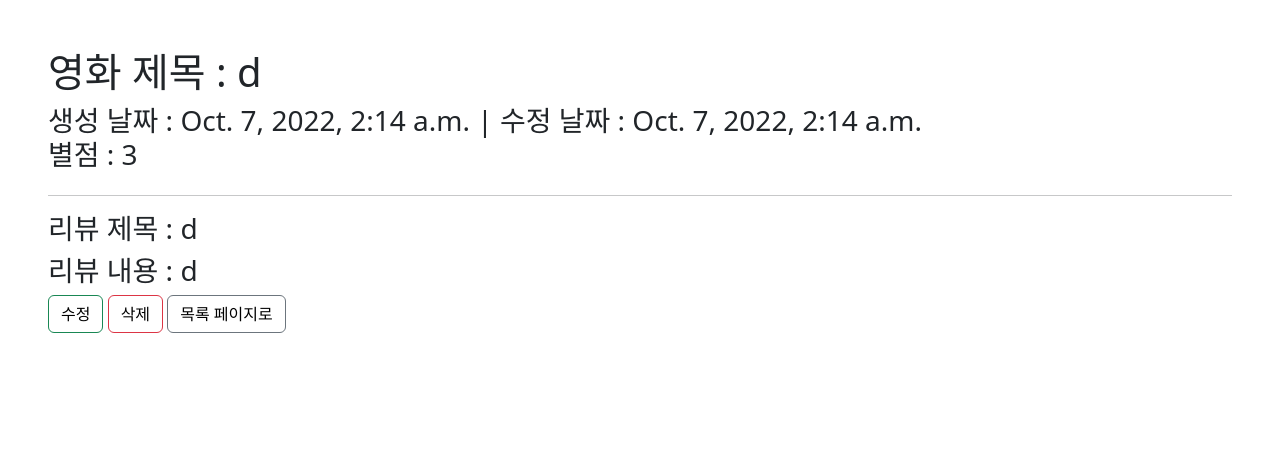
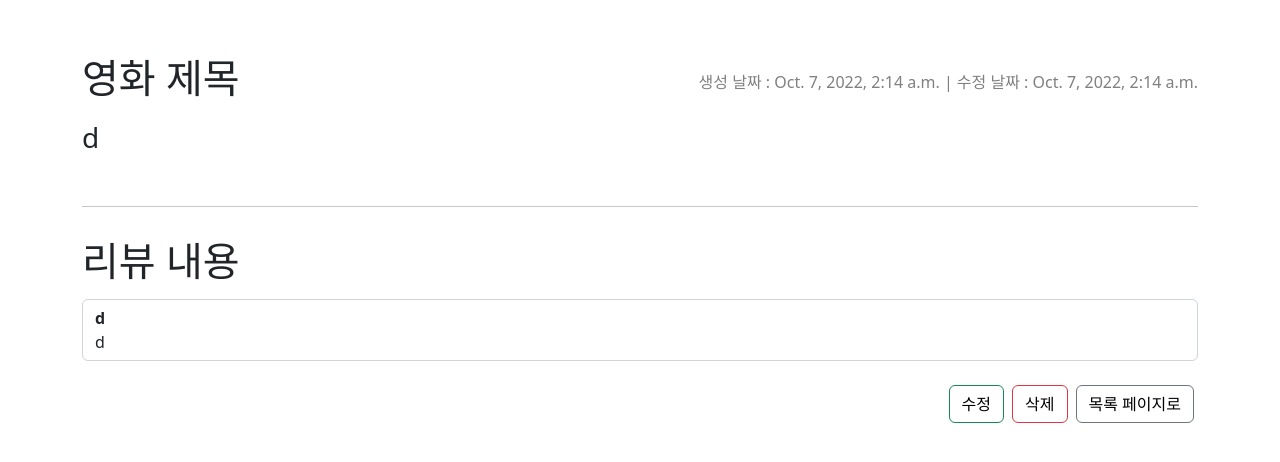
Before and after one commit to min486/pair_2, a Django app: page /3/ in a window 1280 px wide. Shown: the part 56-518 px from the top of the page. Run offline with Django 3.2, Linux system fonts and the light colour scheme; data comes from the database, SQL or seed files in the repository.

Commit message:
m9 detail

```diff
--- a/movies/templates/movies/detail.html
+++ b/movies/templates/movies/detail.html
@@ -3,30 +3,35 @@
 {% load static %}
 
 {% block content %}
-<div clas="container" style="display:flex; flex-direction:column; padding:3rem;">
-  <div>
-    <h1>영화 제목 : {{review.movie_name}}</h1>
+  <div class="container my-5">
+    <form>
+      <div class="d-flex justify-content-between">
+        <div class="">
+          <label class="form-label fs-1">영화 제목</label>
         </div>
-  <div>
-    <h3 style="margin:0;">생성 날짜 : {{review.created_at }} | 수정 날짜 : {{ review.updated_at }}</h3>
+        <div class="d-flex" style="align-items: center; color: gray;">
+          <p style="margin:0;">생성 날짜 : {{review.created_at }} | 수정 날짜 : {{ review.updated_at }}</p>
         </div>
-  <div>
-    <h3>별점 : {{review.grade}}</h3>
       </div>
-  <hr>
-  <div>
-    <h3>리뷰 제목 : {{review.title}}</h3>
+      <p class="fs-3">{{review.movie_name}}</p>
+
+      <hr class="mt-5 mb-4">
+
+      <div class="mb-3">
+        <label class="form-label fs-1">리뷰 내용</label>
+        <h1 class="form-control">
+          <p style="font-weight: bold; margin: 0;">
+            {{review.title}}<br>
+          </p>
+          {{review.content}}
+        </h1>
       </div>
-  <div>
-    <h3>리뷰 내용 : {{review.content}}</h3>
-  </div>
+    </form>
 
-
-
-  <div>
-    <button class="btn btn-outline-success button-link"><a href="{% url 'movies:update' review.pk %}" style="text-decoration:none; color:black;">수정</a></button>
-    <button class="btn btn-outline-danger button-link"><a href="{% url 'movies:delete' review.pk %}" style="text-decoration:none; color:black;">삭제</a></button>
-    <button class="btn btn-outline-secondary button-link"><a href="{% url 'movies:index' %}" style="text-decoration:none; color:black;">목록 페이지로</a></button>
+    <div class="my-4 d-flex justify-content-end">
+      <button class="btn btn-outline-success button-link mx-1"><a href="{% url 'movies:update' review.pk %}" style="text-decoration:none; color:black;">수정</a></button>
+      <button class="btn btn-outline-danger button-link mx-1"><a href="{% url 'movies:delete' review.pk %}" style="text-decoration:none; color:black;">삭제</a></button>
+      <button class="btn btn-outline-secondary button-link mx-1"><a href="{% url 'movies:index' %}" style="text-decoration:none; color:black;">목록 페이지로</a></button>
     </div>
   </div>
 {% endblock content %}
```
Also changed, not shown: movies/templates/movies/create.html (+40 -1 lines). Lines whose indentation alone changed are shown as unchanged.
